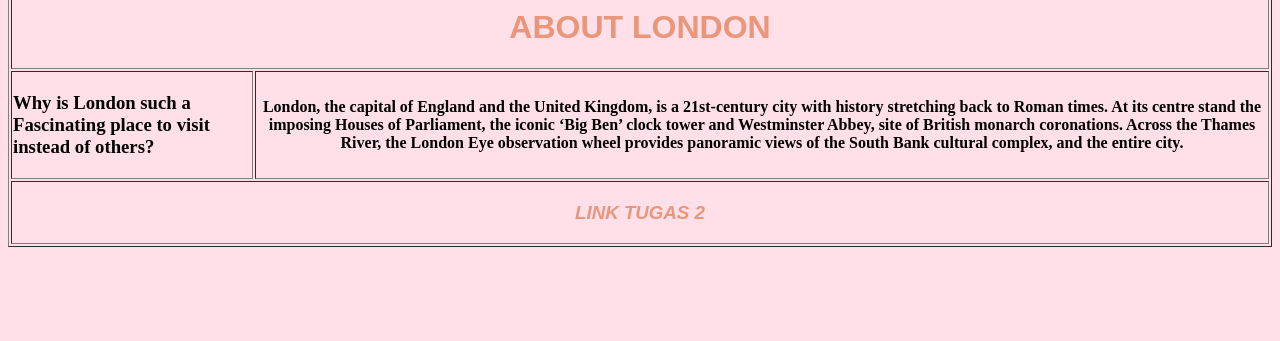
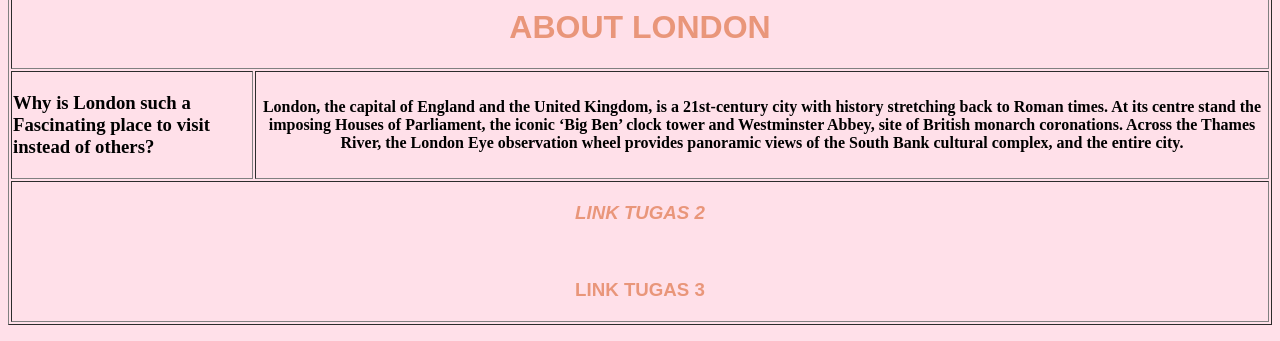
Before and after one commit to lildevilzz/tugas1-251402051, a plain HTML site: page index.html in a window 1280 px wide. Shown: the part 984-1325 px from the top of the page. Before the commit the page ends 1247 px from the top, so only its background shows below. Drawn offline with Linux system fonts and the light colour scheme.

Commit message:
Update index.html

```diff
--- a/index.html
+++ b/index.html
@@ -53,7 +53,8 @@ London, the capital of England and the United Kingdom, is a 21st-century city wi
 
                 </th>
                 <th colspan="5">
-                   <h3><i><a href="https://lildevilzz.github.io/tugas2-251402051/">LINK TUGAS 2</a></i></h3>
+                   <h3><i><a href="https://lildevilzz.github.io/tugas2-251402051/">LINK TUGAS 2</a></i></h3> <br>
+                    <h3><b><a href="https://lildevilzz.github.io/tugas3-251402051/">LINK TUGAS 3</a></b></h3>
                 </th>
             </tr>
         </table>
```
